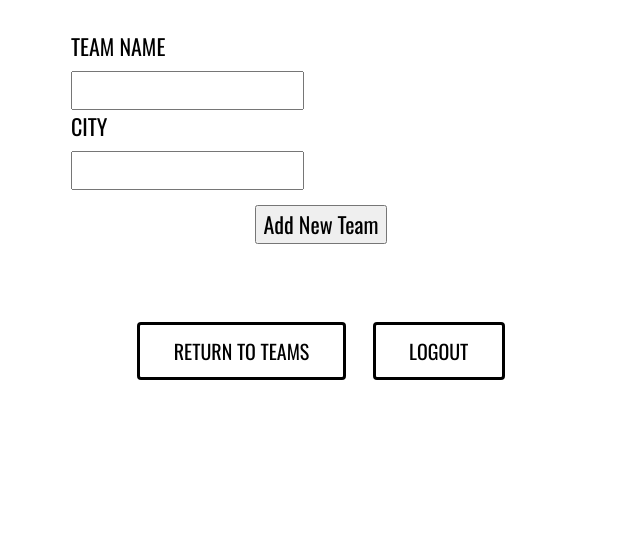
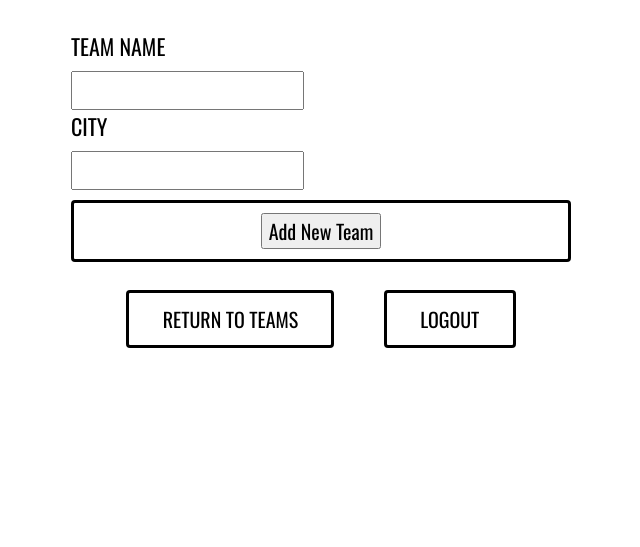
Before and after one commit to Daria2206/WeFoosball, a Flask app: template Foosball/app/templates/newteam.html in a window 1280 px wide. Shown: the part 310-857 px from the top of the page, without its empty margins (319-959 px from the left). After the commit the page ends 658 px from the top, so only its background shows below. Run offline with Flask 2, Linux system fonts and the light colour scheme; the template is opened without the code that fills it: values that come from a table or form of the project are taken from there, others are empty; tables that the repository leaves empty hold one stand-in row (values such as "Sample post"); some libraries are stand-ins or nearby versions.

Commit message:
Changes in styles: add new team button modified

```diff
--- a/Foosball/app/static/styles.css
+++ b/Foosball/app/static/styles.css
@@ -151,12 +151,24 @@ Styles for newteam webpage
 }
 
 .submitCont {
-    margin: 3% auto;
+    background: transparent;
+    border: solid #000000;
+    border-radius: 4px;
+    font-size: 20px;
+    margin: 2% auto;
+    padding: 2% 5%;
+    text-transform: uppercase;
 }
 
-.returnButtons {
-    margin: 1% auto;
+#addTeam {
+    margin: 3% auto 0;
 }
+
+.returnButtons a {
+    margin: .5% 2%;
+}
+
+
 
 /*
 ------------------------------------------
@@ -204,7 +216,7 @@ Styles for teams'sites
 }
 
 .deleted, .register, .logout {
-    margin: 25% auto;
+    margin: 20% auto;
     font-size: 36px;
 }
 
```
